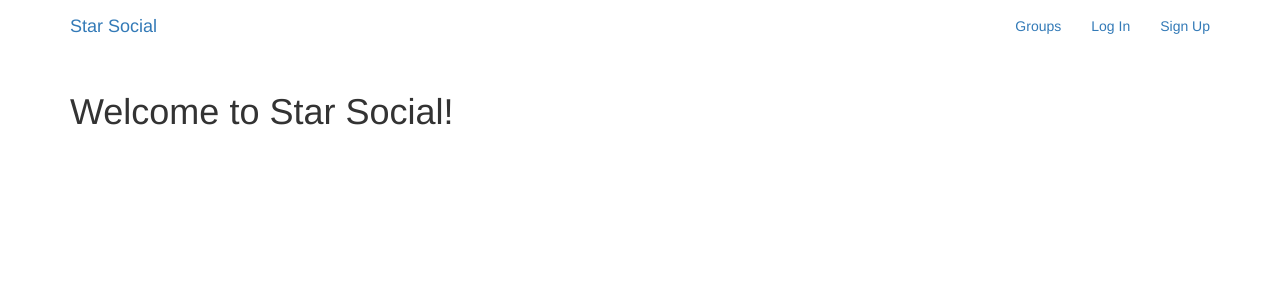
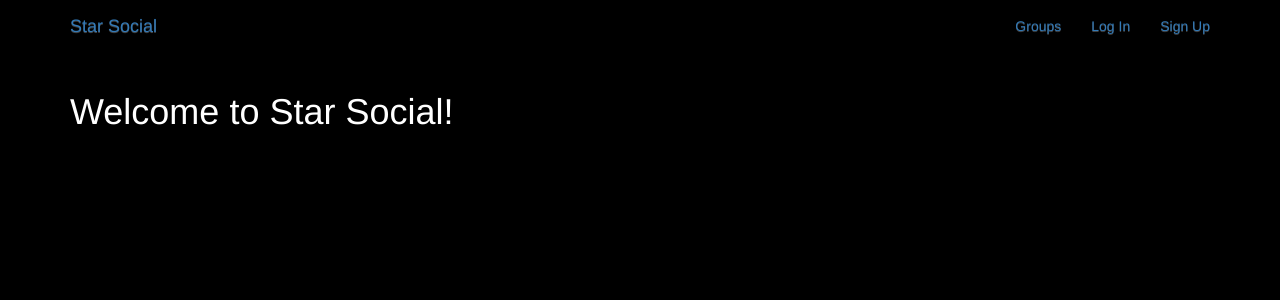
Before and after one commit to msr1113/Social_Clone_Python_Django, a Django app: page / in a window 1280 px wide. Shown: the top 300 px of the page. Run offline with Django 3.2, Linux system fonts and the light colour scheme; some libraries are stand-ins or nearby versions.

Commit message:
Adding Css and JS to the project

```diff
--- a/simplesocial/simplesocial/settings.py
+++ b/simplesocial/simplesocial/settings.py
@@ -130,7 +130,7 @@ USE_TZ = True
 # https://docs.djangoproject.com/en/3.2/howto/static-files/
 
 STATIC_URL = '/static/'
-STATICFILES_DIR = [os.path.join(BASE_DIR,'static')]
+STATICFILES_DIRS = [os.path.join(BASE_DIR,'static')]
 
 LOGIN_REDIRECT_URL = 'test'
 LOGOUT_REDIRECT_URL = 'thanks'
--- a/simplesocial/static/css/master.css
+++ b/simplesocial/static/css/master.css
@@ -0,0 +1,20 @@
+html,
+body {
+  height: 100%;
+  width: 100%;
+  overflow: hidden;
+  background: #2f294f;
+  margin: 0;
+}
+
+#note {
+  position: absolute;
+  color: rgba(249,241,204,1);
+  left: 0;
+  right: 0;
+  bottom: 20px;
+  margin: auto;
+  text-align: center;
+  user-select: none;
+  font-family: Arial;
+}
--- /dev/null
+++ b/simplesocial/static/simplesocial/css/master.css
@@ -0,0 +1,6 @@
+body{
+    margin:0;
+    overflow:hidden;
+    background-color: black;
+    color:white;
+}
--- /dev/null
+++ b/simplesocial/static/simplesocial/js/master.js
@@ -0,0 +1,204 @@
+var canvas = document.getElementById('canvas'),
+  context = canvas.getContext('2d'),
+  canvasWidth = (window.innerWidth || document.documentElement.clientWidth || document.body.clientWidth),
+  canvasHeight = (window.innerHeight || document.documentElement.clientHeight || document.body.clientHeight),
+  requestAnimationFrame = window.requestAnimationFrame ||
+  window.mozRequestAnimationFrame ||
+  window.webkitRequestAnimationFrame ||
+  window.msRequestAnimationFrame;
+var persons = [],
+  numberOfFirefly = 30,
+  birthToGive = 25;
+
+var colors = [];
+/* Galactic Tea - http://www.colourlovers.com/palette/1586746/Galactic_Tea*/
+colors[2] = [];
+colors[2]['background'] = '#2F294F';
+colors[2][1] = 'rgba(74,49,89,';
+colors[2][2] = 'rgba(130,91,109,';
+colors[2][3] = 'rgba(185,136,131,';
+colors[2][4] = 'rgba(249,241,204,';
+
+var colorTheme = 2, //getRandomInt(0,colors.length-1);
+  mainSpeed = 1;
+
+function getRandomInt(min, max, exept) {
+  var i = Math.floor(Math.random() * (max - min + 1)) + min;
+  if (typeof exept == "undefined") return i;
+  else if (typeof exept == 'number' && i == exept) return getRandomInt(min, max, exept);
+  else if (typeof exept == "object" && (i >= exept[0] && i <= exept[1])) return getRandomInt(min, max, exept);
+  else return i;
+}
+
+function isEven(n) {
+  return n == parseFloat(n) ? !(n % 2) : void 0;
+}
+
+function degToRad(deg) {
+  return deg * (Math.PI / 180);
+}
+
+function Firefly(id) {
+  this.id = id;
+  this.width = getRandomInt(3, 6);
+  this.height = this.width;
+  this.x = getRandomInt(0, (canvas.width - this.width));
+  this.y = getRandomInt(0, (canvas.height - this.height));
+  this.speed = (this.width <= 10) ? 2 : 1;
+  this.alpha = 1;
+  this.alphaReduction = getRandomInt(1, 3) / 1000;
+  this.color = colors[colorTheme][getRandomInt(1, colors[colorTheme].length - 1)];
+  this.direction = getRandomInt(0, 360);
+  this.turner = getRandomInt(0, 1) == 0 ? -1 : 1;
+  this.turnerAmp = getRandomInt(1, 2);
+  this.isHit = false;
+  this.stepCounter = 0;
+  this.changeDirectionFrequency = getRandomInt(1, 200);
+  this.shape = 2; //getRandomInt(2,3);
+  this.shadowBlur = getRandomInt(5, 25);
+}
+
+Firefly.prototype.stop = function() {
+  this.update();
+}
+
+Firefly.prototype.walk = function() {
+  var next_x = this.x + Math.cos(degToRad(this.direction)) * this.speed,
+    next_y = this.y + Math.sin(degToRad(this.direction)) * this.speed;
+
+  // Canvas limits
+  if (next_x >= (canvas.width - this.width) && (this.direction < 90 || this.direction > 270)) {
+    next_x = canvas.width - this.width;
+    this.direction = getRandomInt(90, 270, this.direction);
+  }
+  if (next_x <= 0 && (this.direction > 90 && this.direction < 270)) {
+    next_x = 0;
+    var exept = [90, 270];
+    this.direction = getRandomInt(0, 360, exept);
+  }
+  if (next_y >= (canvas.height - this.height) && (this.direction > 0 && this.direction < 180)) {
+    next_y = canvas.height - this.height;
+    this.direction = getRandomInt(180, 360, this.direction);
+  }
+  if (next_y <= 0 && (this.direction > 180 && this.direction < 360)) {
+    next_y = 0;
+    this.direction = getRandomInt(0, 180, this.direction);
+  }
+
+  this.x = next_x;
+  this.y = next_y;
+
+  this.stepCounter++;
+
+  if (this.changeDirectionFrequency && this.stepCounter == this.changeDirectionFrequency) {
+    this.turner = this.turner == -1 ? 1 : -1;
+    this.turnerAmp = getRandomInt(1, 2);
+    this.stepCounter = 0;
+    this.changeDirectionFrequency = getRandomInt(1, 200);
+  }
+
+  this.direction += this.turner * this.turnerAmp;
+
+  this.update();
+}
+
+Firefly.prototype.takeOppositeDirection = function() {
+  // Right -> Left
+  if ((this.direction >= 0 && this.direction < 90) || (this.direction > 270 && this.direction <= 360)) {
+    this.direction = getRandomInt(90, 270);
+    return;
+  }
+  // Left -> Right
+  if (this.direction > 90 && this.direction < 270) {
+    var exept = [90, 270];
+    this.direction = getRandomInt(0, 360, exept);
+    return;
+  }
+  // Down -> Up
+  if (this.direction > 0 && this.direction < 180) {
+    this.direction = getRandomInt(180, 360);
+    return;
+  }
+  // Up -> Down
+  if (this.direction > 180) {
+    this.direction = getRandomInt(0, 180);
+  }
+}
+
+Firefly.prototype.update = function() {
+
+  context.beginPath();
+
+  context.fillStyle = this.color + this.alpha + ")";
+  context.arc(this.x + (this.width / 2), this.y + (this.height / 2), this.width / 2, 0, 2 * Math.PI, false);
+  context.shadowColor = this.color + this.alpha + ")";
+  context.shadowBlur = this.shadowBlur;
+  context.shadowOffsetX = 0;
+  context.shadowOffsetY = 0;
+  context.fill();
+
+  if (this.id > 15) {
+    this.alpha -= this.alphaReduction;
+    if (this.alpha <= 0) this.die();
+  }
+
+}
+
+Firefly.prototype.die = function() {
+  persons[this.id] = null;
+  delete persons[this.id];
+}
+
+window.onload = function() {
+  canvas.setAttribute('width', canvasWidth);
+  canvas.setAttribute('height', canvasHeight);
+
+  start();
+}
+
+function start() {
+  instantiatePopulation();
+  animate();
+}
+
+function instantiatePopulation() {
+  var i = 0;
+  while (i < numberOfFirefly) {
+    persons[i] = new Firefly(i);
+    i++;
+  }
+}
+
+function animate() {
+  context.clearRect(0, 0, canvas.width, canvas.height);
+
+  context.beginPath();
+
+  // Création d'une copie de l'array persons
+  persons_order = persons.slice(0);
+  // Tri par ordre de position sur l'axe y (afin de gérer les z-index)
+  persons_order.sort(function(a, b) {
+    return a.y - b.y
+  });
+
+  // Paint les instances dans l'ordre trié
+  for (var i in persons_order) {
+    var u = persons_order[i].id;
+    persons[u].walk();
+  }
+
+  requestAnimationFrame(animate);
+}
+
+canvas.onclick = function(e) {
+  giveBirth(e, birthToGive);
+}
+
+function giveBirth(e, u) {
+  var i = persons.length;
+  persons[i] = new Firefly(i);
+  persons[i].x = e.layerX;
+  persons[i].y = e.layerY;
+
+  if (u > 1) giveBirth(e, u - 1);
+}
--- a/simplesocial/templates/base.html
+++ b/simplesocial/templates/base.html
@@ -50,4 +50,7 @@
 
 
 </body>
+<script type="text/javascript" src="{% static 'simplesocial/js/master.js'%}">
+
+</script>
 </html>
```
